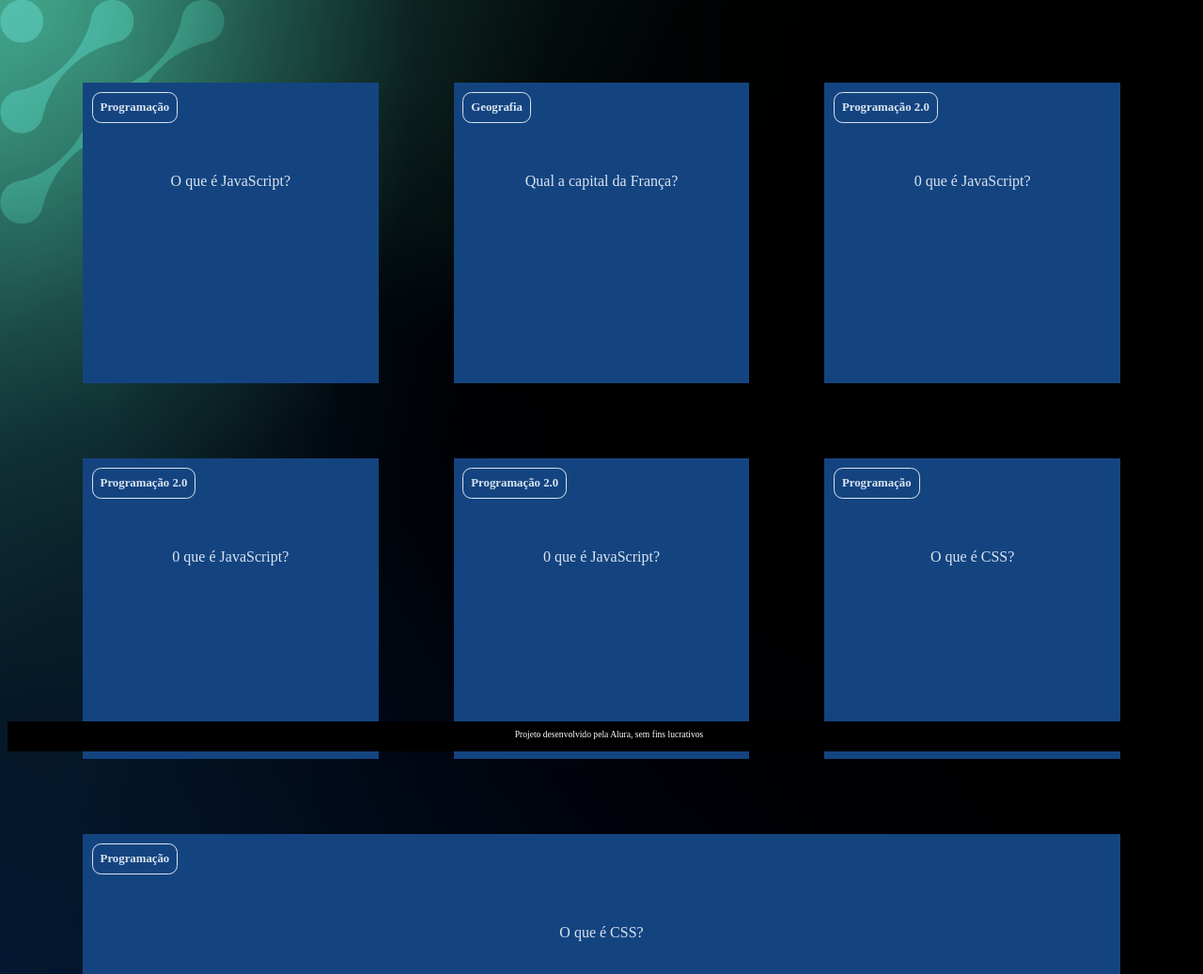
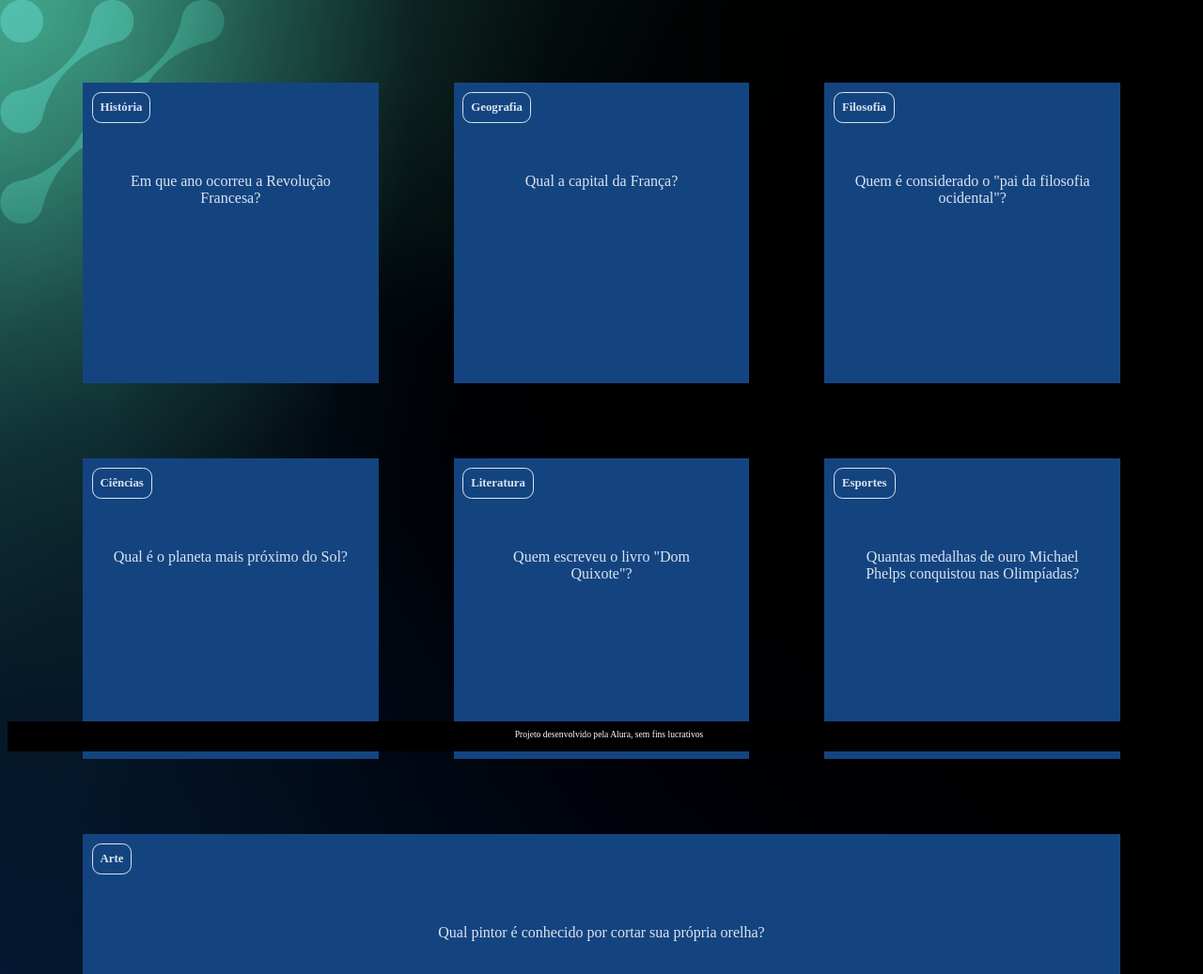
Before and after one commit to alveskayo/Flash-Card, a plain HTML site: page index.html in a window 1280 px wide. Shown: the top 1037 px of the page at 94% size. Drawn offline with Linux system fonts and the light colour scheme.

Commit message:
Add files via upload

```diff
--- a/index.html
+++ b/index.html
@@ -11,12 +11,12 @@
         <section id="container">
             <article class="cartao">
                 <div class="cartao__conteudo">
-                    <h3>Programação</h3>
+                    <h3>História</h3>
                     <div class="cartao__conteudo__pergunta">
-                        <p>O que é JavaScript?</p>
+                        <p>Em que ano ocorreu a Revolução Francesa?</p>
                     </div>
                     <div class="cartao__conteudo__resposta">
-                        <p>O JavaScript é uma linguagem de programação</p>
+                        <p>A Revolução Francesa ocorreu em 1789.</p>
                     </div>
                 </div>
             </article>
@@ -27,65 +27,65 @@
                         <p>Qual a capital da França?</p>
                     </div>
                     <div class="cartao__conteudo__resposta">
-                        <p>A capital da França é Paris</p>
+                        <p>A capital da França é Paris.</p>
                     </div>
                 </div>
             </article>
             <article class="cartao">
                 <div class="cartao__conteudo">
-                    <h3>Programação 2.0</h3>
+                    <h3>Filosofia</h3>
                     <div class="cartao__conteudo__pergunta">
-                        <p>0 que é JavaScript?</p>
+                        <p>Quem é considerado o "pai da filosofia ocidental"?</p>
                     </div>
                     <div class="cartao__conteudo__resposta">
-                        <p>0 JavaScript é uma linguagem de programação</p>
+                        <p>Sócrates é considerado o "pai da filosifia ocidental".</p>
                     </div>
                 </div>
             </article>
         </article>
             <article class="cartao">
                 <div class="cartao__conteudo">
-                    <h3>Programação 2.0</h3>
+                    <h3>Ciências</h3>
                     <div class="cartao__conteudo__pergunta">
-                        <p>0 que é JavaScript?</p>
+                        <p>Qual é o planeta mais próximo do Sol?</p>
                     </div>
                     <div class="cartao__conteudo__resposta">
-                        <p>0 JavaScript é uma linguagem de programação</p>
+                        <p>Mercúrio é o planeta mais próximo do Sol.</p>
                     </div>
                 </div>
             </article>
         </article>
         <article class="cartao">
             <div class="cartao__conteudo">
-                <h3>Programação 2.0</h3>
+                <h3>Literatura</h3>
                 <div class="cartao__conteudo__pergunta">
-                    <p>0 que é JavaScript?</p>
+                    <p>Quem escreveu o livro "Dom Quixote"?</p>
                 </div>
                 <div class="cartao__conteudo__resposta">
-                    <p>0 JavaScript é uma linguagem de programação</p>
+                    <p>Miguel de Cervantes escreveu o livro "Dom Quixote".</p>
                 </div>
             </div>
         </article>
             <article class="cartao">
                 <div class="cartao__conteudo">
-                    <h3>Programação</h3>
+                    <h3>Esportes</h3>
                     <div class="cartao__conteudo__pergunta">
-                        <p>O que é CSS?</p>
+                        <p>Quantas medalhas de ouro Michael Phelps conquistou nas Olimpíadas?</p>
                     </div>
                     <div class="cartao__conteudo__resposta">
-                    <p>O CSS é uma linguagem de estilização</p>
+                    <p>Michael Phelps conquistou 23 medalhas de ouro nas Olimpíadas.</p>
                     </div>
                 </div>
             </article>
             </article>
             <article class="cartao">
                 <div class="cartao__conteudo">
-                    <h3>Programação</h3>
+                    <h3>Arte</h3>
                     <div class="cartao__conteudo__pergunta">
-                        <p>O que é CSS?</p>
+                        <p>Qual pintor é conhecido por cortar sua própria orelha?</p>
                     </div>
                     <div class="cartao__conteudo__resposta">
-                    <p>O CSS é uma linguagem de estilização</p>
+                    <p>O pintor Vincent van Gogh é conhecido por cortar sua própria orelha.</p>
                     </div>
                 </div>
             </article>
```
